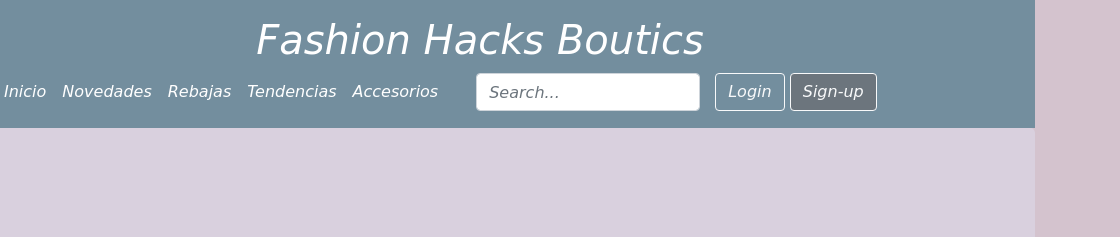
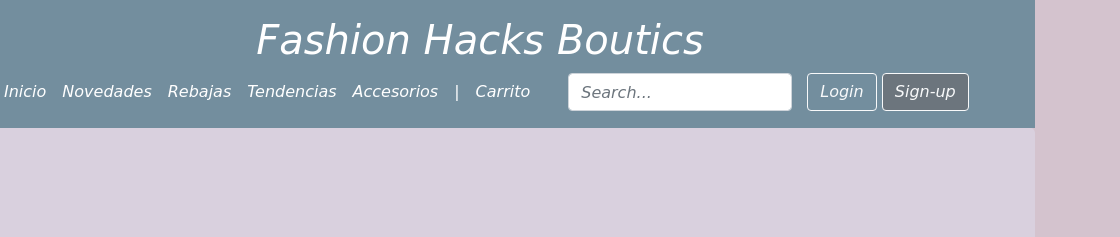
Before and after one commit to EFS963/efs963.github.io, a plain HTML site: page index.html in a window 1280 px wide. Shown: the top 237 px of the page, 160-1280 px from the left. Drawn offline with nearby package versions, Linux system fonts and the light colour scheme.

Commit message:
Carrito_compras

```diff
--- a/index.html
+++ b/index.html
@@ -38,6 +38,8 @@
                   <li><a href="#" class="nav-link px-2 text-white">Rebajas</a></li>
                   <li><a href="#" class="nav-link px-2 text-white">Tendencias</a></li>
                   <li><a href="#" class="nav-link px-2 text-white">Accesorios</a></li>
+                  <li><a href="#" class="nav-link px-2 text-white">|</a></li>
+                  <li><a href="#" class="nav-link px-2 text-white">Carrito</a></li>
                 </ul>
 
                 <form class="col-12 col-lg-auto mb-3 mb-lg-0 me-lg-3" role="search">
```
